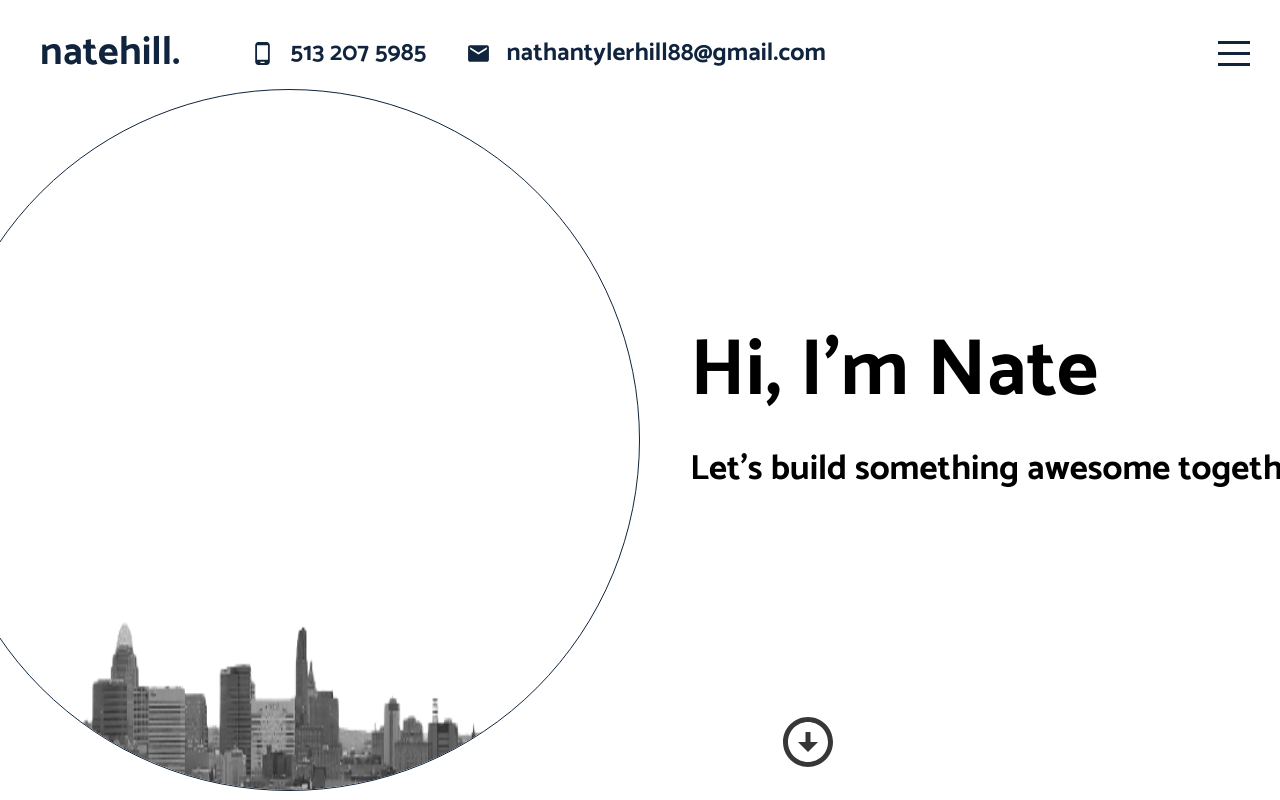
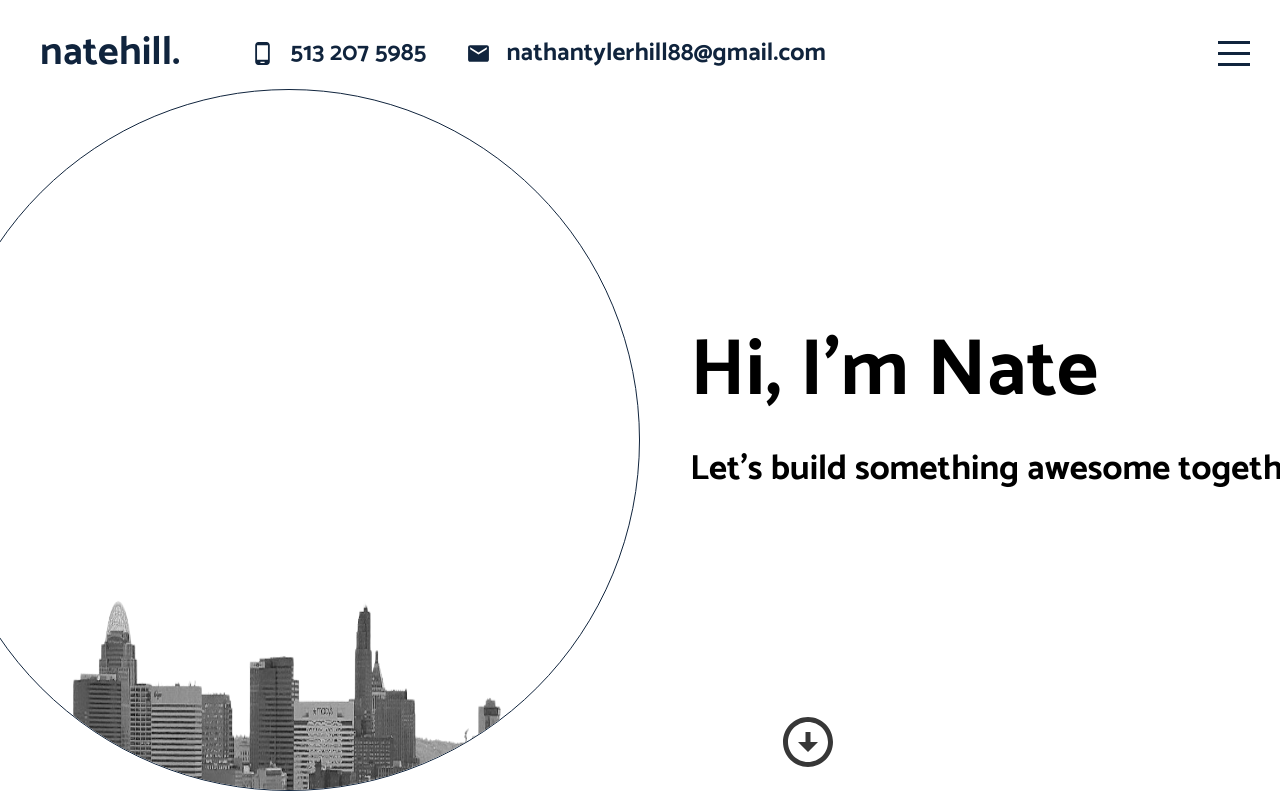
Before and after one commit to estin8/reactportfolio, a React (Create React App) app: page / in a window 1280 px wide. Built offline with nearby package versions, Linux system fonts and the light colour scheme.

Commit message:
intro styling

```diff
--- a/src/components/intro/Intro.jsx
+++ b/src/components/intro/Intro.jsx
@@ -8,9 +8,9 @@ export default function Intro() {
       <div className="left">
         <div className="imgContainer">
           <img
-            src="assets/citybg.png"
-            width="800px"
-            height="700px"
+            src="assets/cropcity2.png"
+            width="1200px"
+            height="558px"
             alt="cincinnati skyline"
           />
         </div>
```
Also changed, not shown: public/assets/cropcity2.png (added).
